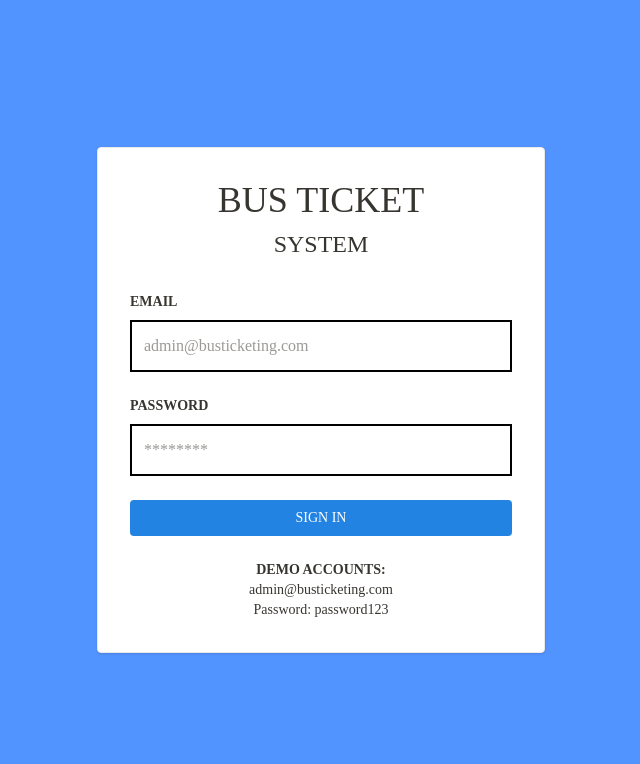
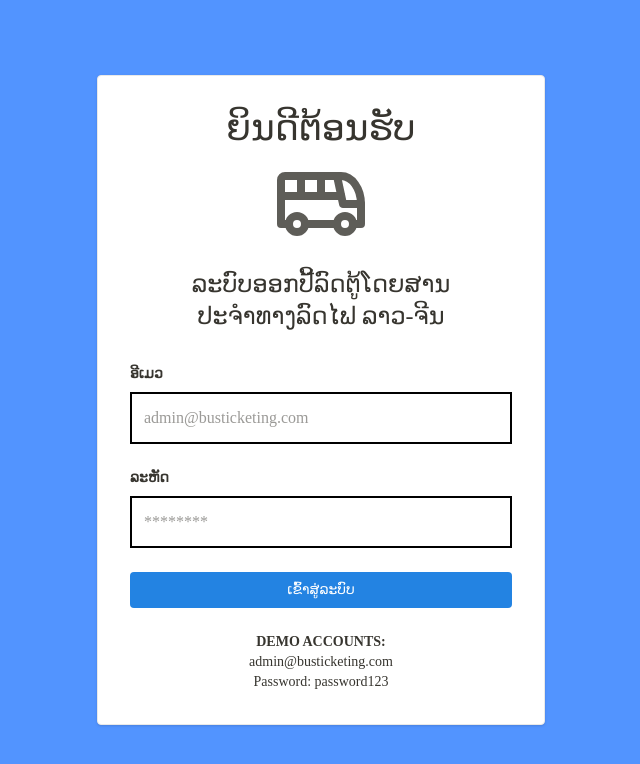
Before and after one commit to 1t0t0/Ticketing_PassengersVan, a Next.js app: page /login in a window 1280 px wide. Shown: the top 764 px of the page, without its empty margins (319-959 px from the left). Built offline with nearby package versions, Linux system fonts and the light colour scheme; a web font is replaced by a local one.

Commit message:
update ui

```diff
--- a/app/dashboard/page.tsx
+++ b/app/dashboard/page.tsx
@@ -4,7 +4,6 @@ import { useState, useEffect } from 'react';
 import { useSession } from 'next-auth/react';
 import { useRouter } from 'next/navigation';
 import NeoCard from '@/components/ui/NotionCard';
-import NeoButton from '@/components/ui/NotionButton';
 import { Line } from 'react-chartjs-2';
 import PaymentMethodsChart from '@/components/PaymentMethodsChart'; // นำเข้าคอมโพเนนต์ที่แก้ไขแล้ว
 import {
@@ -28,14 +27,7 @@ ChartJS.register(
   Legend
 );
 
-interface Ticket {
-  _id: string;
-  ticketNumber: string;
-  price: number;
-  soldAt: Date;
-  soldBy: string;
-  paymentMethod: string;
-}
+
 
 interface DashboardStats {
   totalTicketsSold: number;
@@ -75,8 +67,7 @@ export default function DashboardPage() {
     }
   });
 
-  const [recentTickets, setRecentTickets] = useState<Ticket[]>([]);
-  const [loading, setLoading] = useState(true);
+
 
   useEffect(() => {
     if (status === 'loading') return;
@@ -86,7 +77,7 @@ export default function DashboardPage() {
 
   const fetchDashboardData = async () => {
     try {
-      setLoading(true);
+
 
       // ดึงข้อมูลสถิติจาก API
       const statsResponse = await fetch(`/api/dashboard/stats?startDate=${startDate}&endDate=${endDate}`);
@@ -97,14 +88,14 @@ export default function DashboardPage() {
       const ticketsData = await ticketsResponse.json();
 
       if (Array.isArray(ticketsData)) {
-        setRecentTickets(ticketsData.slice(0, 3)); // แสดงเพียง 3 ใบล่าสุด
+
       }
 
       setStats(statsData);
     } catch (error) {
       console.error('Error fetching dashboard data:', error);
     } finally {
-      setLoading(false);
+
     }
   };
 
@@ -133,19 +124,12 @@ export default function DashboardPage() {
   };
 
   // ฟังก์ชันแสดงเวลา
-  const formatTime = (dateString: Date) => {
-    const date = new Date(dateString);
-    return date.toLocaleTimeString('en-US', {
-      hour: '2-digit',
-      minute: '2-digit',
-      hour12: false
-    });
-  };
+
 
   return (
     <div className="p-6">
       <div className="flex justify-between items-center mb-6">
-        <h1 className="text-2xl font-bold">Dashboard</h1>
+        <h1 className="text-2xl font-bold">DASHBOARD</h1>
         <div className="flex items-center space-x-2">
           <input
             type="date"
--- a/app/dashboard/tickets/history/page.tsx
+++ b/app/dashboard/tickets/history/page.tsx
@@ -16,12 +16,7 @@ interface Ticket {
   paymentMethod: string;
 }
 
-interface PaginationInfo {
-  currentPage: number;
-  totalPages: number;
-  totalItems: number;
-  limit: number;
-}
+
 
 export default function TicketHistoryPage() {
   const [tickets, setTickets] = useState<Ticket[]>([]);
@@ -280,16 +275,12 @@ export default function TicketHistoryPage() {
 
       {/* ตารางตั๋ว */}
       <NeoCard className="p-6">
-        <div className="flex justify-between items-center mb-4">
-          <h2 className="text-xl font-black">ລາຍການບີ້</h2>
-          <div className="text-sm text-gray-600">
-            ທັງໝົດ {totalItems} ລາຍການ
-          </div>
-        </div>
+
 
         {/* ตัวกรองวิธีการชำระเงิน */}
-        <div className="mb-4">
+        <div className="mb-4 flex flex-col md:flex-row items-center justify-start gap-4">
           <div className="font-bold mb-2">ຮູບແບບການຊຳລະ:</div>
+
           <div className="flex gap-2">
             <NeoButton
               variant={paymentMethod === 'all' ? 'primary' : 'secondary'}
@@ -320,8 +311,17 @@ export default function TicketHistoryPage() {
                 QR
               </span>
             </NeoButton>
+
           </div>
+          <div className='text-sm text-gray-600 flex-1 text-right'>
+           ທັງໝົດ {totalItems} ລາຍການ
+
+          </div>
+
         </div>
+
+
+
 
         <div className="overflow-x-auto">
           <table className="w-full border-collapse">
--- a/app/login/page.tsx
+++ b/app/login/page.tsx
@@ -6,6 +6,8 @@ import { useRouter } from 'next/navigation';
 import NeoButton from '@/components/ui/NotionButton';
 import NeoCard from '@/components/ui/NotionCard';
 import { getSession } from 'next-auth/react';
+import { TbBus } from "react-icons/tb";
+
 
 export default function LoginPage() {
   const router = useRouter();
@@ -47,8 +49,12 @@ const handleSubmit = async (e: React.FormEvent) => {
   return (
     <div className="min-h-screen flex items-center justify-center bg-[#5294ff] p-4">
       <NeoCard className="w-full max-w-md p-8">
-        <h1 className="text-4xl font-black text-center mb-2">BUS TICKET</h1>
-        <h2 className="text-2xl font-bold text-center mb-8">SYSTEM</h2>
+        <h1 className="text-4xl font-black text-center mb-2">ຍິນດີຕ້ອນຮັບ</h1>
+        <div className='flex justify-center mb-4'>
+        <TbBus className='top-[20rem] text-8xl opacity-80' />
+        </div>
+        <h2 className="text-2xl font-bold text-center mb-8">ລະບົບອອກປີ້ລົດຕູ້ໂດຍສານ<br/>ປະຈຳທາງລົດໄຟ ລາວ-ຈີນ</h2>
+
 
         <form className="space-y-6" onSubmit={handleSubmit}>
           {error && (
@@ -56,7 +62,7 @@ const handleSubmit = async (e: React.FormEvent) => {
           )}
 
           <div>
-            <label className="block text-sm font-bold mb-2">EMAIL</label>
+            <label className="block text-sm font-bold mb-2">ອີເມວ</label>
             <input
               type="email"
               value={email}
@@ -68,7 +74,7 @@ const handleSubmit = async (e: React.FormEvent) => {
           </div>
 
           <div>
-            <label className="block text-sm font-bold mb-2">PASSWORD</label>
+            <label className="block text-sm font-bold mb-2">ລະຫັດ</label>
             <input
               type="password"
               value={password}
@@ -80,7 +86,7 @@ const handleSubmit = async (e: React.FormEvent) => {
           </div>
 
           <NeoButton type="submit" className="w-full">
-            SIGN IN
+            ເຂົ້າສູ່ລະບົບ
           </NeoButton>
         </form>
 
--- a/components/TicketTemplate.tsx
+++ b/components/TicketTemplate.tsx
@@ -29,6 +29,17 @@ interface TicketTemplateProps {
     return `${day}/${month}/${year} ${hours}:${minutes}`;
     };
 
+    const getPaymentMethodText = (method: string) => {
+      switch (method) {
+        case 'cash':
+          return 'ເງິນສົດ';
+        case 'qr':
+          return 'QR';
+        default:
+          return method;
+      }
+    };
+
     return (
       <div
         id="printable-content"
@@ -55,7 +66,7 @@ interface TicketTemplateProps {
             <span className="font-bold">ລາຄາ/Price:</span>
             <span className="font-bold">{price.toLocaleString()}</span>
             <span className="font-bold">ຊຳລະ/Payment:</span>
-            <span>{paymentMethod.toUpperCase()}</span>
+            <span>{getPaymentMethodText(paymentMethod)}</span>
           </div>
         </div>
 
```
